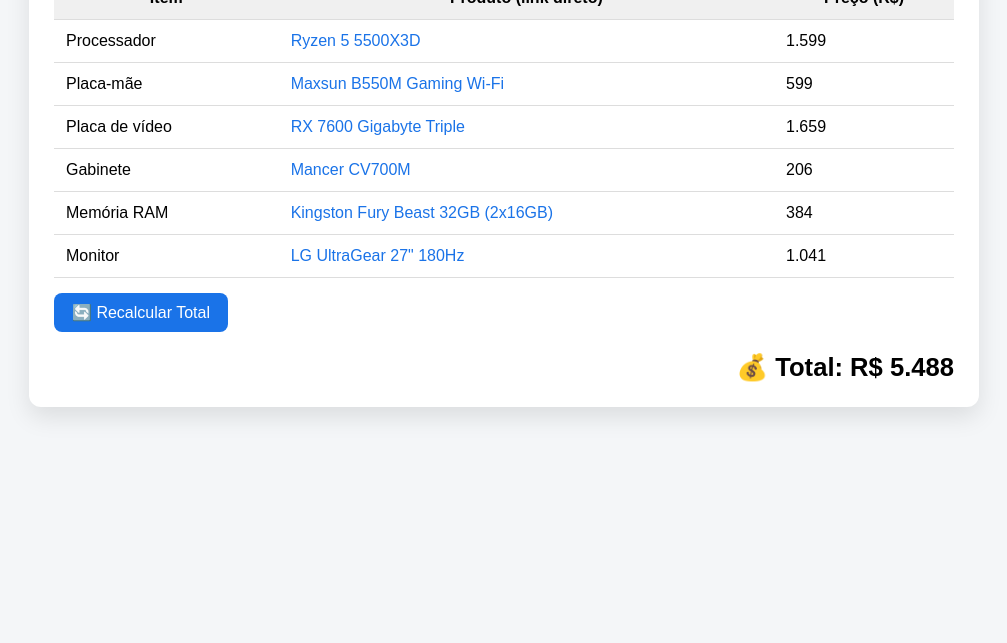
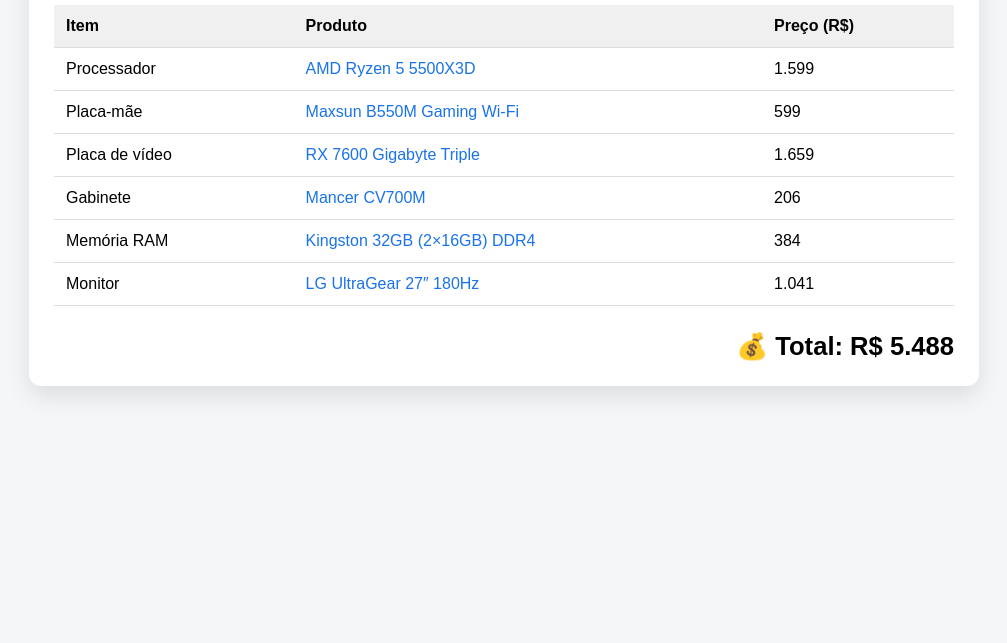
Before and after one commit to walterkkj/upgrade-pc-RZ, a plain HTML site: page index.html in a window 1280 px wide. Shown: the part 157-800 px from the top of the page, without its empty margins (136-1143 px from the left). Drawn offline with Linux system fonts and the light colour scheme.

Commit message:
Update index.html

```diff
--- a/index.html
+++ b/index.html
@@ -4,81 +4,80 @@
 <meta charset="UTF-8">
 <meta name="viewport" content="width=device-width, initial-scale=1.0">
 <title>Upgrade PC Gamer</title>
-
 <style>
   body {
     font-family: Arial, sans-serif;
-  background:#f4f6f8;
-  padding:20px;
+    background: #f4f6f8;
+    padding: 20px;
   }
   .container {
-  max-width:900px;
-  margin:auto;
-  background:#fff;
-  padding:25px;
-  border-radius:12px;
-  box-shadow:0 10px 25px rgba(0,0,0,.1);
+    max-width: 900px;
+    margin: 30px auto;
+    background: #fff;
+    padding: 25px;
+    border-radius: 12px;
+    box-shadow: 0 10px 25px rgba(0,0,0,.1);
   }
   h1 {
-  text-align:center;
+    text-align: center;
+    margin-bottom: 15px;
   }
   table {
     width:100%;
-  border-collapse:collapse;
-  margin-top:20px;
+    border-collapse: collapse;
+    margin-top: 20px;
   }
   th, td {
     padding:12px;
     border-bottom:1px solid #ddd;
+    text-align:left;
   }
   th {
     background:#f0f0f0;
+    font-weight:600;
   }
   a {
     color:#1a73e8;
     text-decoration:none;
   }
+  a:hover {
+    text-decoration:underline;
+  }
   .total {
-  text-align:right;
+    margin-top:25px;
     font-size:1.6rem;
     font-weight:bold;
-  margin-top:20px;
-}
-button {
-  margin-top:15px;
-  padding:10px 18px;
-  font-size:16px;
-  border:none;
-  border-radius:8px;
-  background:#1a73e8;
-  color:white;
-  cursor:pointer;
+    text-align:right;
   }
 </style>
 </head>
-
 <body>
 
 <div class="container">
   <h1>🖥️ Upgrade PC Gamer</h1>
 
   <table>
+    <thead>
       <tr>
         <th>Item</th>
-<th>Produto (link direto)</th>
+        <th>Produto</th>
         <th>Preço (R$)</th>
       </tr>
+    </thead>
+    <tbody>
 
+      <!-- PROCESSADOR -->
       <tr data-preco="1599">
         <td>Processador</td>
         <td>
-<a href="https://www.kabum.com.br/produto/893040/processador-amd-ryzen-5-5500x3d" target="_blank">
-Ryzen 5 5500X3D
+          <a href="https://www.kabum.com.br/produto/893040/processador-amd-ryzen-5-5500x3d-3-ghz-4-ghz-max-threads-12-cache-96mb-am4-100-100001504wof" target="_blank">
+            AMD Ryzen 5 5500X3D
           </a>
         </td>
         <td>1.599</td>
       </tr>
 
+      <!-- PLACA-MÃE -->
       <tr data-preco="599">
         <td>Placa-mãe</td>
         <td>
@@ -89,16 +88,18 @@
         <td>599</td>
       </tr>
 
+      <!-- PLACA DE VÍDEO -->
       <tr data-preco="1659">
         <td>Placa de vídeo</td>
         <td>
-<a href="https://www.kabum.com.br/produto/475647/placa-de-video-radeon-rx-7600-gaming-oc-8g-gigabyte" target="_blank">
+          <a href="https://www.kabum.com.br/produto/475647/placa-de-video-radeon-rx-7600-gaming-oc-8g-amd-radeon-gigabyte-8gb-gddr6-128bits-rgb-gv-r76gaming-oc-8gd" target="_blank">
             RX 7600 Gigabyte Triple
           </a>
         </td>
         <td>1.659</td>
       </tr>
 
+      <!-- GABINETE -->
       <tr data-preco="206">
         <td>Gabinete</td>
         <td>
@@ -109,29 +110,30 @@
         <td>206</td>
       </tr>
 
+      <!-- MEMÓRIA RAM -->
       <tr data-preco="384">
         <td>Memória RAM</td>
         <td>
           <a href="https://www.kabum.com.br/produto/193828/memoria-kingston-fury-beast-32gb-2x16gb-3200mhz" target="_blank">
-Kingston Fury Beast 32GB (2x16GB)
+            Kingston 32GB (2×16GB) DDR4
           </a>
         </td>
         <td>384</td>
       </tr>
 
+      <!-- MONITOR -->
       <tr data-preco="1041">
         <td>Monitor</td>
         <td>
-<a href="https://www.kabum.com.br/produto/620992/monitor-gamer-lg-ultragear-27-180hz" target="_blank">
-LG UltraGear 27" 180Hz
+          <a href="https://www.kabum.com.br/produto/620992/monitor-gamer-lg-ultragear-27-fhd-180hz-1ms-ips-dp-e-hdmi-hdr10-freesync-g-sync-27gs60f-b" target="_blank">
+            LG UltraGear 27″ 180Hz
           </a>
         </td>
         <td>1.041</td>
       </tr>
 
+    </tbody>
   </table>
-
-<button onclick="recalcularTotal()">🔄 Recalcular Total</button>
 
   <div class="total">
     💰 Total: R$ <span id="total">0</span>
@@ -139,17 +141,12 @@
 </div>
 
 <script>
-function recalcularTotal() {
   let total = 0;
-  document.querySelectorAll('tr[data-preco]').forEach(linha => {
-    total += Number(linha.dataset.preco);
+  document.querySelectorAll('[data-preco]').forEach(el => {
+    total += Number(el.dataset.preco);
   });
   document.getElementById('total').innerText =
     total.toLocaleString('pt-BR');
-}
-
-// calcula automaticamente ao abrir
-document.addEventListener("DOMContentLoaded", recalcularTotal);
 </script>
 
 </body>
```
Lines whose indentation alone changed are shown as unchanged.
